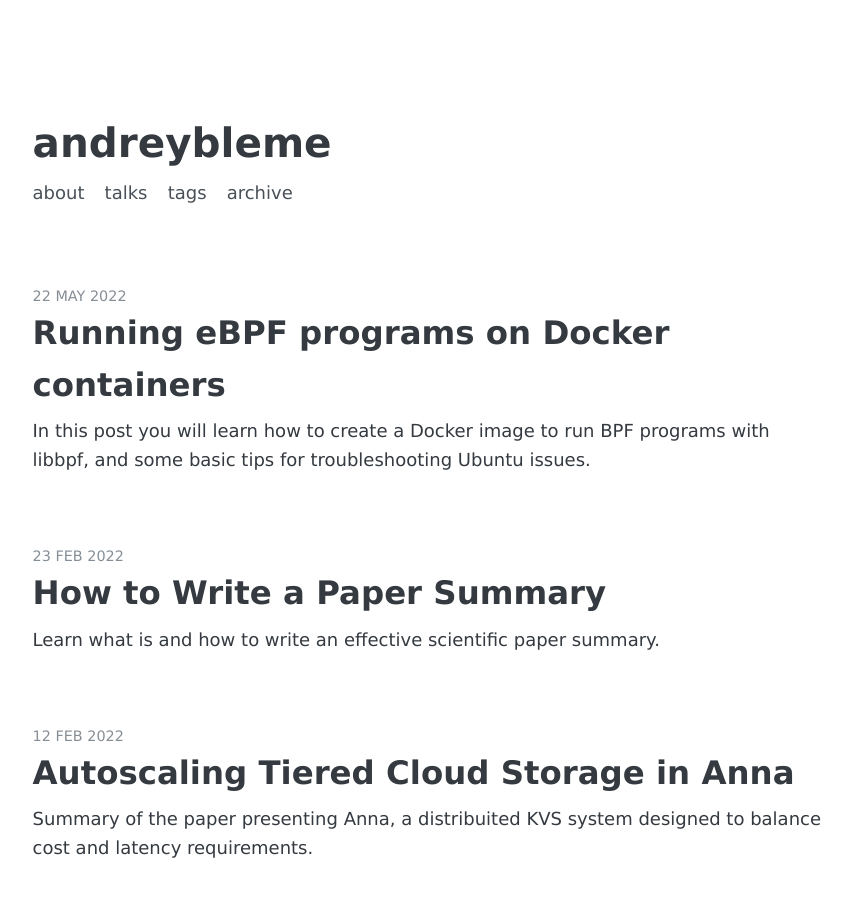
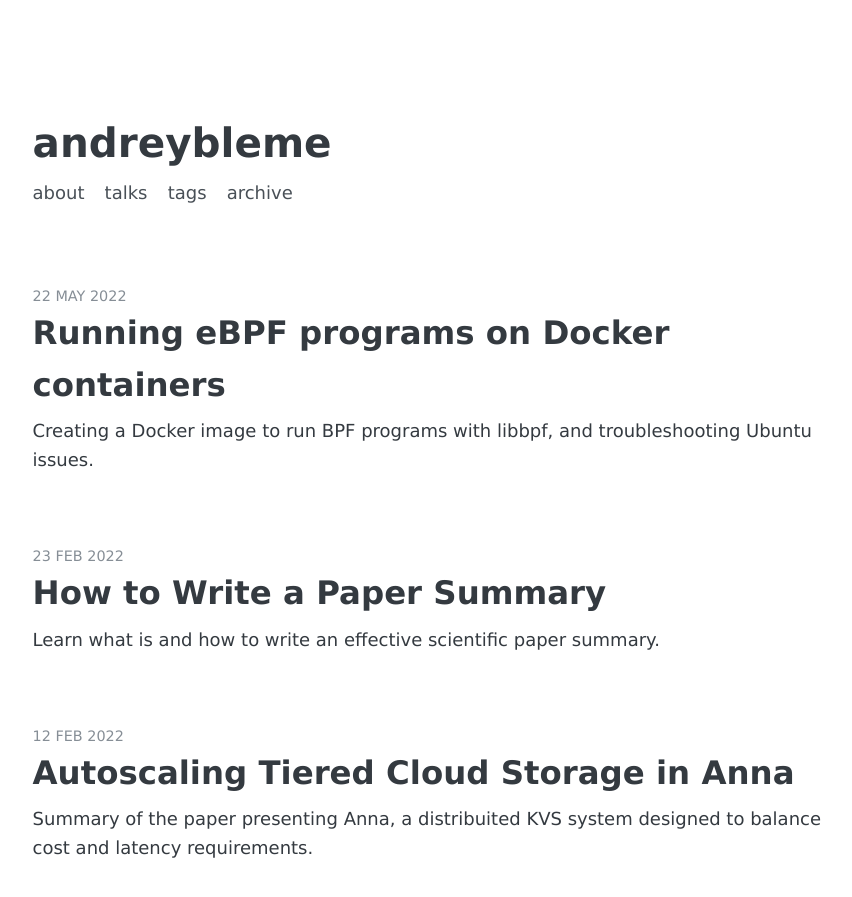
Before and after one commit to andreybleme/andreybleme.github.io, a Jekyll site: the page built from index.html, in a window 1280 px wide and 900 px high. Shown: the top 897 px of the window, without its empty margins (210-1062 px from the left). Built offline with Jekyll 4.4.1, drawn with Linux system fonts in a browser that asks for light colours; nearby versions of some CDN libraries; some web fonts are replaced; the list of posts is cut into pages by our own code.

Commit message:
Update post description

```diff
--- a/_posts/2022-05-22-running-ebpf-programs-on-docker-containers.markdown
+++ b/_posts/2022-05-22-running-ebpf-programs-on-docker-containers.markdown
@@ -1,7 +1,7 @@
 ---
 layout: post
 title:  "Running eBPF programs on Docker containers"
-description: "In this post you will learn how to create a Docker image to run BPF programs with libbpf, and some basic tips for troubleshooting Ubuntu issues."
+description: "Creating a Docker image to run BPF programs with libbpf, and troubleshooting Ubuntu issues."
 date:   2022-05-22 23:20:00
 tags: [bpf, operating-systems]
 comments: true
```
